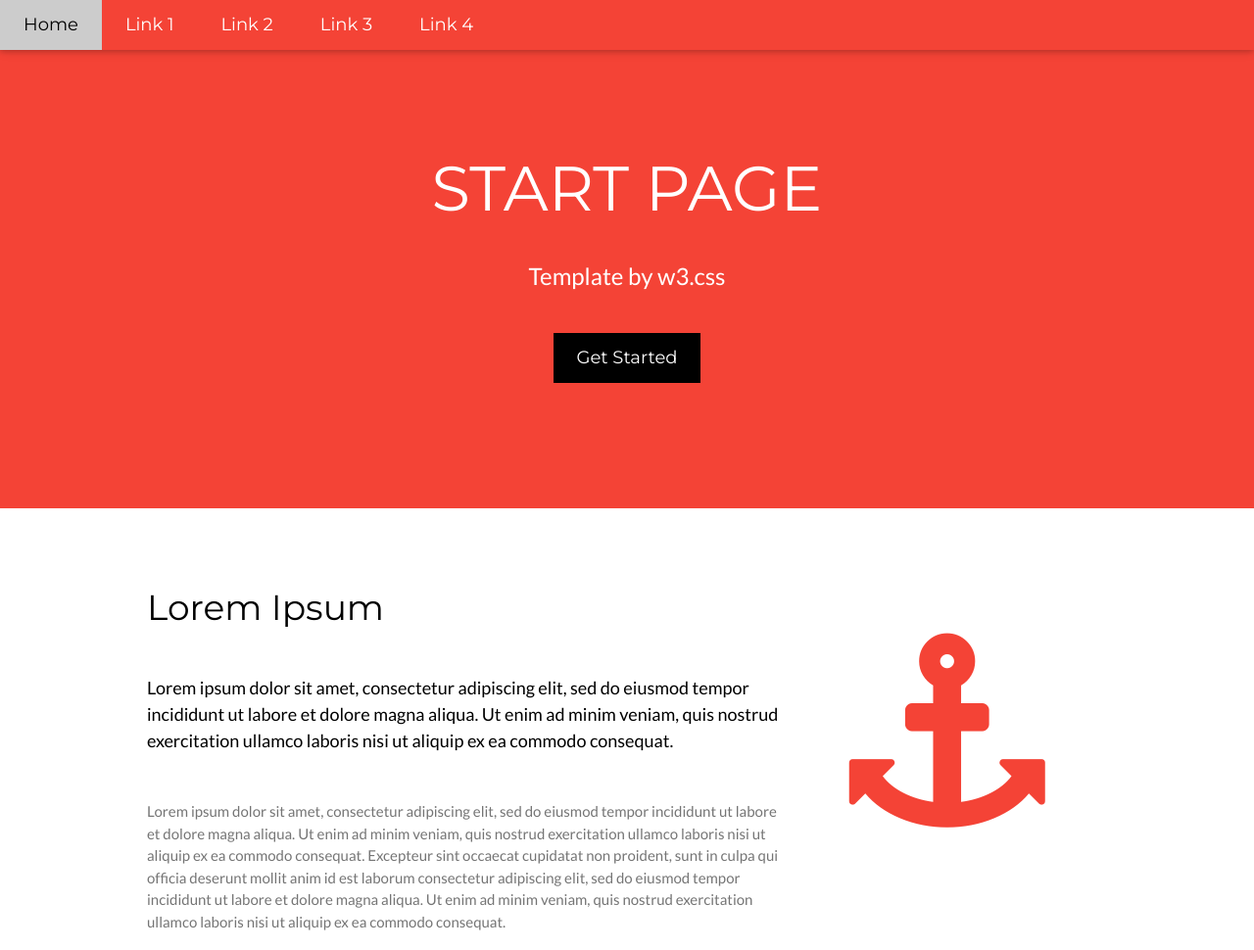
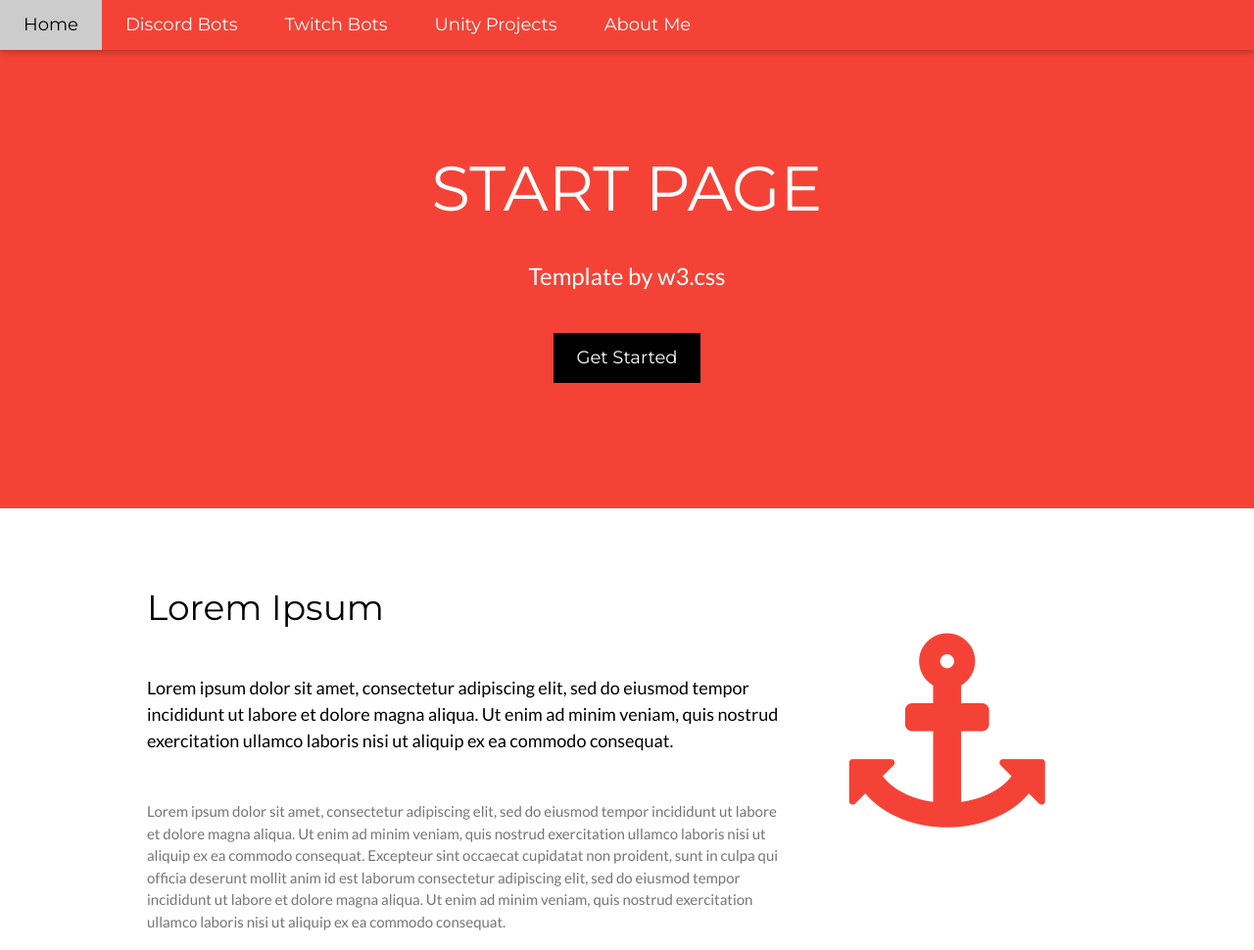
Before and after one commit to SimplisticGames/simplisticgames.github.io, a plain HTML site: page index.html in a window 1280 px wide. Shown: the top 970 px of the page at 98% size. Drawn offline with nearby package versions, Linux system fonts and the light colour scheme.

Commit message:
Update index.html
Changing some text to make it personal

```diff
--- a/index.html
+++ b/index.html
@@ -18,11 +18,11 @@
 <div class="w3-top">
   <div class="w3-bar w3-red w3-card w3-left-align w3-large">
     <a class="w3-bar-item w3-button w3-hide-medium w3-hide-large w3-right w3-padding-large w3-hover-white w3-large w3-red" href="javascript:void(0);" onclick="myFunction()" title="Toggle Navigation Menu"><i class="fa fa-bars"></i></a>
-    <a href="#" class="w3-bar-item w3-button w3-padding-large w3-white">Home</a>
-    <a href="#" class="w3-bar-item w3-button w3-hide-small w3-padding-large w3-hover-white">Link 1</a>
-    <a href="#" class="w3-bar-item w3-button w3-hide-small w3-padding-large w3-hover-white">Link 2</a>
-    <a href="#" class="w3-bar-item w3-button w3-hide-small w3-padding-large w3-hover-white">Link 3</a>
-    <a href="#" class="w3-bar-item w3-button w3-hide-small w3-padding-large w3-hover-white">Link 4</a>
+    <a href="index.html" class="w3-bar-item w3-button w3-padding-large w3-white">Home</a>
+    <a href="discordbots.html" class="w3-bar-item w3-button w3-hide-small w3-padding-large w3-hover-white">Discord Bots</a>
+    <a href="twitchbots.html" class="w3-bar-item w3-button w3-hide-small w3-padding-large w3-hover-white">Twitch Bots</a>
+    <a href="gamedevelopment.html" class="w3-bar-item w3-button w3-hide-small w3-padding-large w3-hover-white">Unity Projects</a>
+    <a href="aboutme.html" class="w3-bar-item w3-button w3-hide-small w3-padding-large w3-hover-white">About Me</a>
   </div>
 
   <!-- Navbar on small screens -->
```
